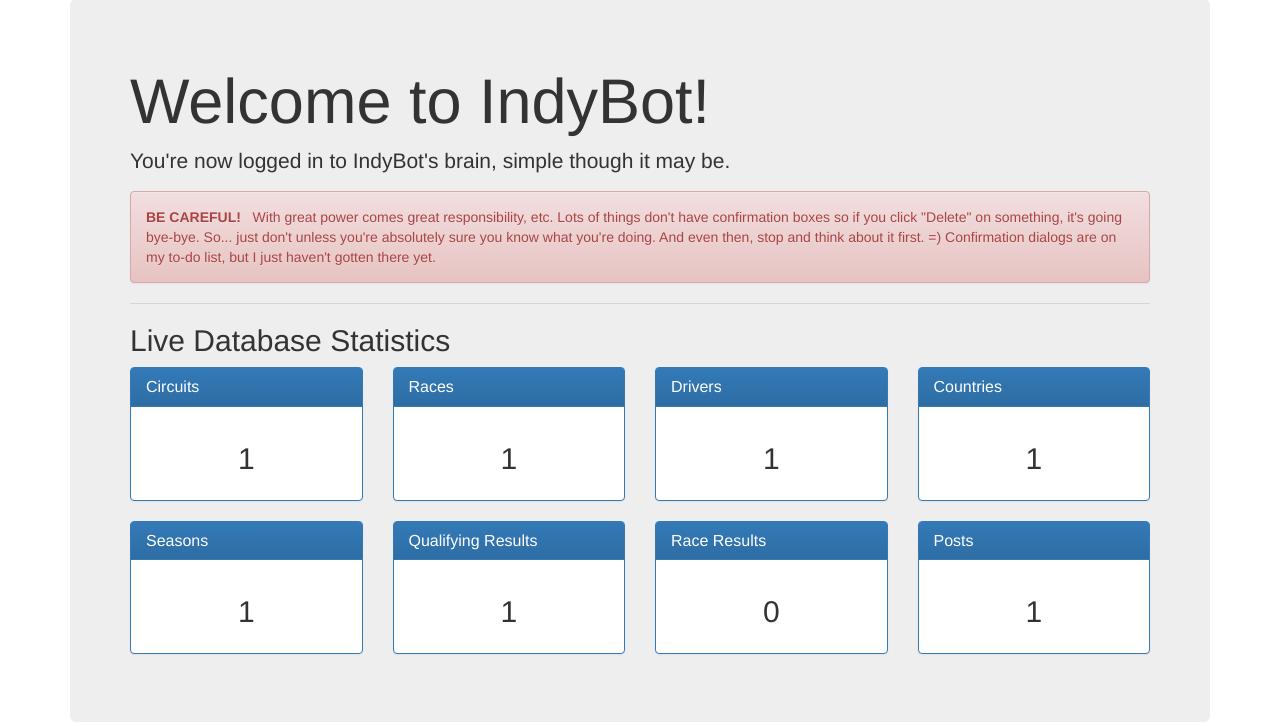
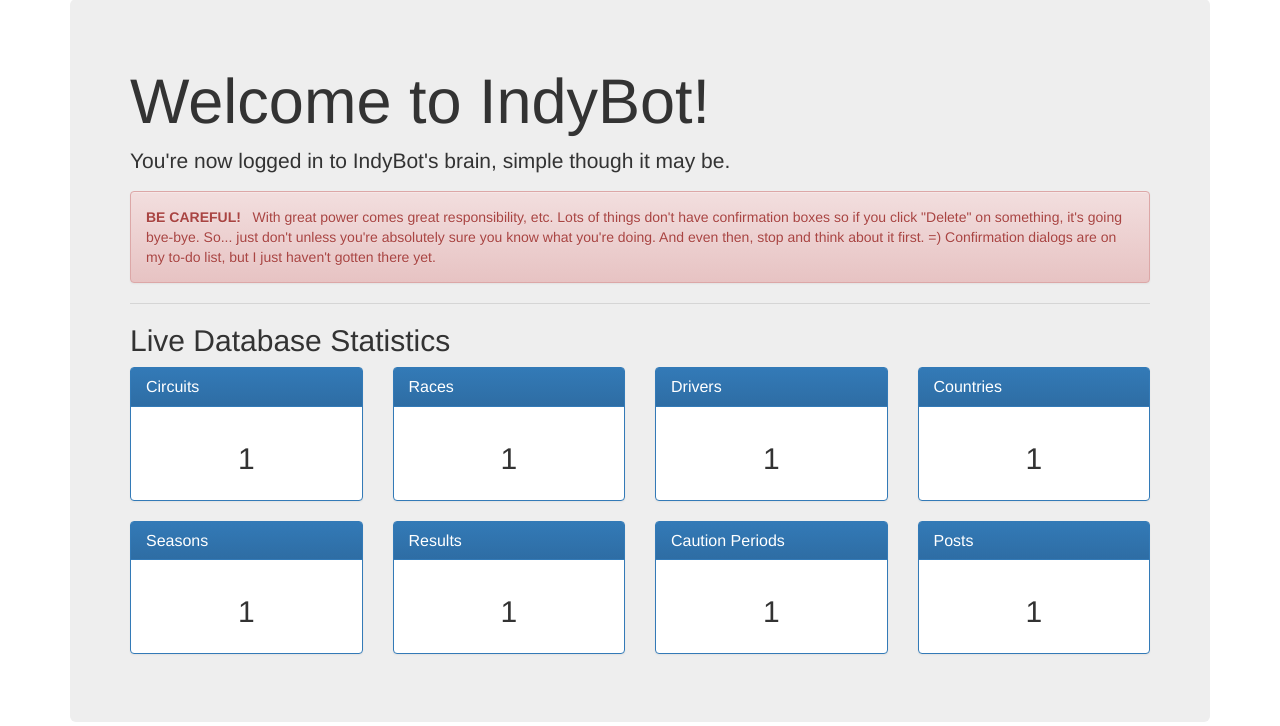
Before and after one commit to jestrella52/indybot, a Django app: page / in a window 1280 px wide. Shown: the part 73-799 px from the top of the page. Run offline with Django 3.2, Linux system fonts and the light colour scheme; a user stored in the database is signed in; tables that the repository leaves empty hold one stand-in row (values such as "Sample post"); some libraries are stand-ins or nearby versions.

Commit message:
New models: Caution, CautionReason, CautionDriver

```diff
--- a/manager/templates/index.html
+++ b/manager/templates/index.html
@@ -66,20 +66,20 @@
         <div class="col-md-3">
             <div class="panel panel-primary">
                 <div class="panel-heading">
-                    <h3 class="panel-title">Qualifying Results</h3>
+                    <h3 class="panel-title">Results</h3>
                 </div>
                 <div class="panel-body" align="center">
-                    <h2>{{ resultQualCount }}</h2>
+                    <h2>{{ resultQualCount|add:resultRaceCount }}</h2>
                 </div>
             </div>
         </div>
         <div class="col-md-3">
             <div class="panel panel-primary">
                 <div class="panel-heading">
-                    <h3 class="panel-title">Race Results</h3>
+                    <h3 class="panel-title">Caution Periods</h3>
                 </div>
                 <div class="panel-body" align="center">
-                    <h2>{{ resultRaceCount }}</h2>
+                    <h2>{{ cautionCount }}</h2>
                 </div>
             </div>
         </div>
--- a/manager/views.py
+++ b/manager/views.py
@@ -17,7 +17,7 @@ from django.contrib.admin.views.decorators import staff_member_required
 from django.core.urlresolvers import reverse
 
 from .forms import CountryForm, CourseForm, DriverForm, PostForm, RaceForm, RedditAccountForm, SeasonForm
-from .models import Country, Course, Driver, Post, Race, RedditAccount, Result, ResultType, Season, Start, Type
+from .models import Caution, Country, Course, Driver, Post, Race, RedditAccount, Result, ResultType, Season, Start, Type
 
 
 class Page:
@@ -38,6 +38,7 @@ def index(request):
     postList = Post.objects.order_by('id')
     resultQualCount = Result.objects.filter(type_id=1).count()
     resultRaceCount = Result.objects.filter(type_id=2).count()
+    cautionCount = Caution.objects.count()
 
     template = loader.get_template('index.html')
     context = {
@@ -50,6 +51,7 @@ def index(request):
         'postList': postList,
         'resultQualCount': resultQualCount,
         'resultRaceCount': resultRaceCount,
+        'cautionCount': cautionCount,
     }
     return HttpResponse(template.render(context, request))
 
```
